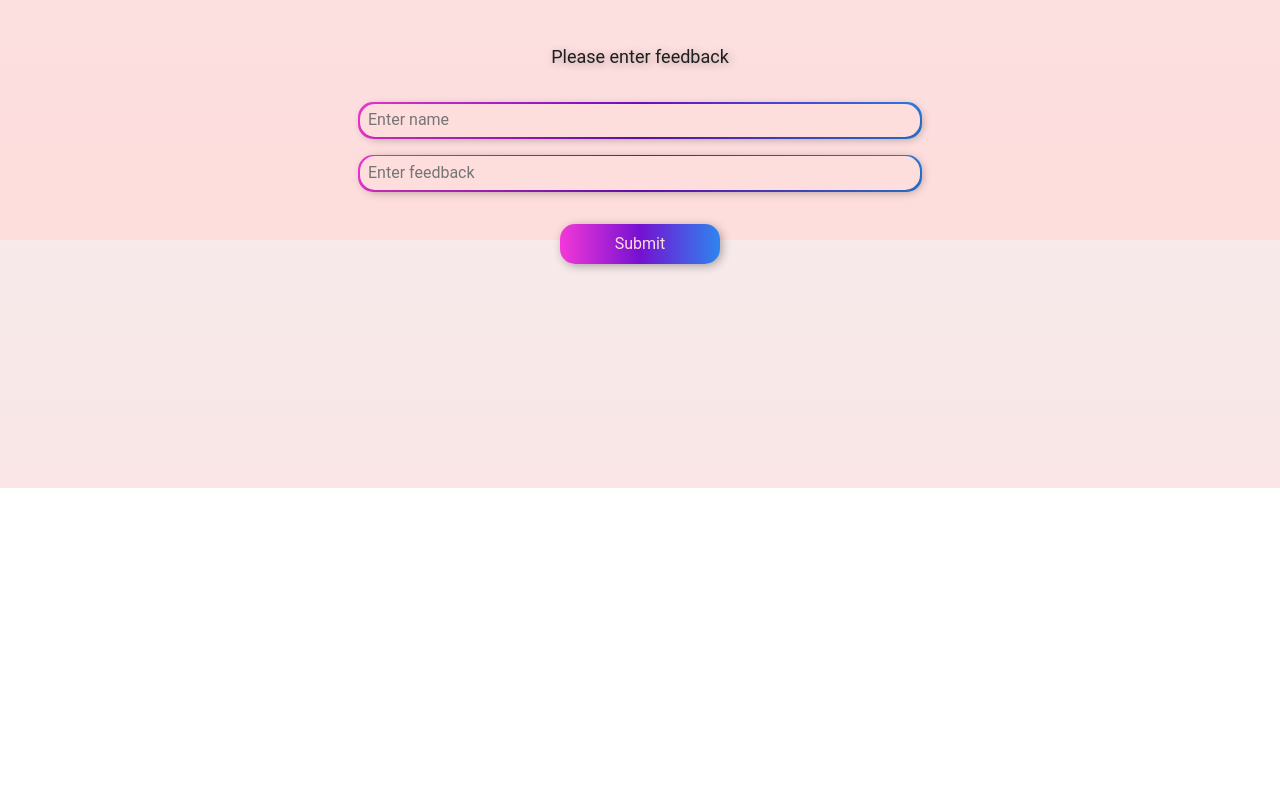
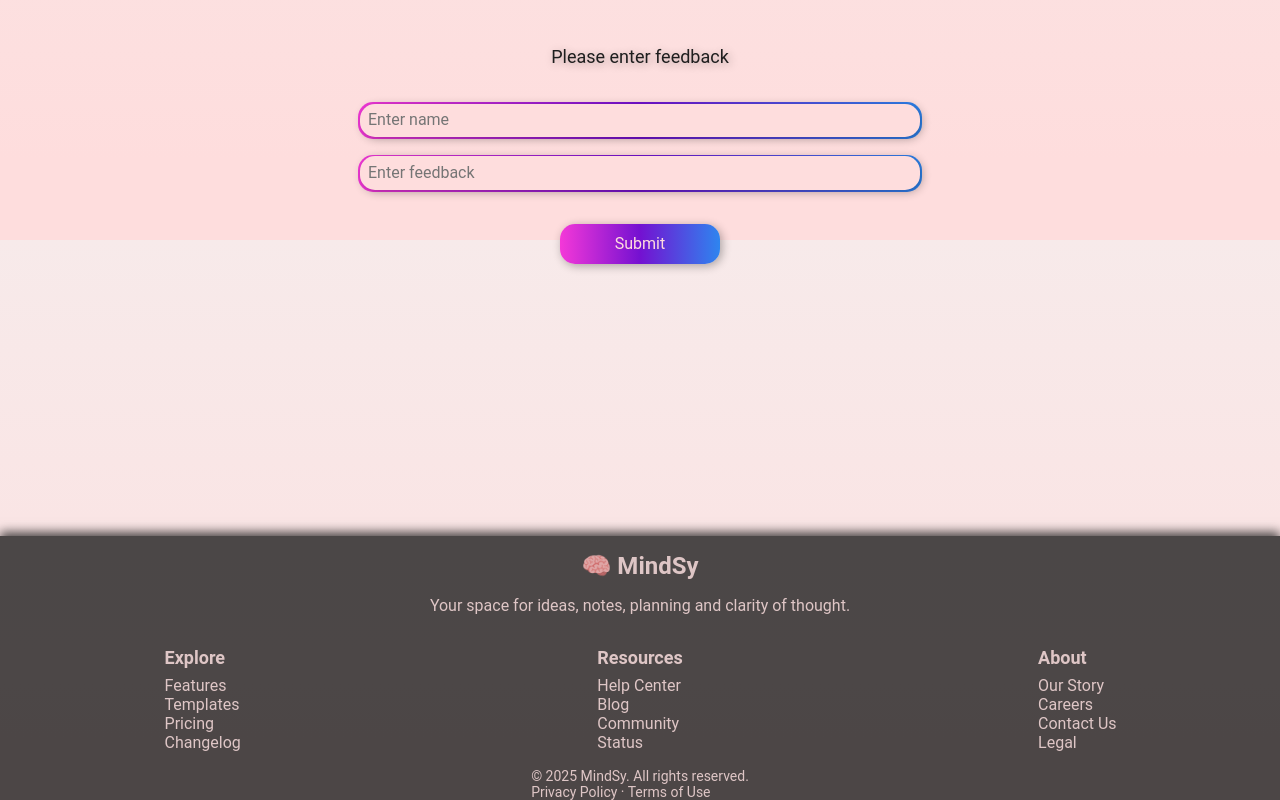
Before and after one commit to Uuugeen/MIndSy, a plain HTML site: page index.html in a window 1280 px wide. Shown: the part 3760-4560 px from the top of the page. Before the commit the page ends 4248 px from the top, so only its background shows below. Drawn offline with Linux system fonts and the light colour scheme.

Commit message:
udate styles

```diff
--- a/css/footer.css
+++ b/css/footer.css
@@ -0,0 +1,69 @@
+.footer {
+    width: 100%;
+    display: flex;
+    flex-direction: column;
+    justify-content: center;
+    background-color: var(--footerColor);
+    color: var(--surface);
+
+
+}
+
+#footer.animate {
+    box-shadow: 0px -4px 10px var(--footerColor);
+    transition: box-shadow 1s ease-in-out;
+    filter:contrast(75%);
+
+}
+
+.footer h3 {
+    text-align: center;
+    margin: 1rem;
+    font-size: 24px;
+    font-weight: 600;
+}
+
+
+.footer h4 {
+    margin-bottom: 0.5rem;
+    font-size: 18px;
+    font-weight: 600;
+}
+
+.footer-container {
+    max-width: 100vw;
+    width: 100%;
+    padding: 0;
+    margin: 0;
+}
+
+.footer a {
+    color: inherit;
+}
+
+
+.footer-content {
+    display: grid;
+    grid-template-columns: repeat(3, 1fr);
+    justify-content: center;
+    align-items: center;
+    gap: 2rem;
+}
+
+.footer-branding {
+    grid-column: 1/-1;
+    justify-self: center;
+    align-self: center;
+}
+
+.footer-links {
+    margin-bottom: 1rem;
+    justify-self: center;
+    align-self: center;
+}
+
+.footer-bottom {
+    justify-self: center;
+    align-self: center;
+    font-size: 14px;
+}
--- a/css/main.css
+++ b/css/main.css
@@ -298,6 +298,7 @@
     padding: 0.3rem 0.5rem;
     width: 35rem;
     box-shadow: 2px 2px 10px rgba(0, 0, 0, 0.313);
+    color: var(--surface-contrast);
 }
 
 .add-comment button {
--- a/css/style.css
+++ b/css/style.css
@@ -43,6 +43,8 @@ table {border-collapse: collapse;border-spacing: 0;}
     --backgroundViolet: linear-gradient(45deg, var(--violet) 0%, var(--violetSecondary) 30%, var(--violetThird) 60%);
 
 
+    --footerColor: #000000cc;
+
 
 
 
@@ -80,6 +82,8 @@ body.dark-theme {
 
     --startedFast: #00000037;
     --startedFast2:var(--blackColor);
+
+    --footerColor: #ffe4e4;
 
     --background: linear-gradient(90deg, var(--lightColor), var(--grayColor));
      --backgroundBlue:linear-gradient(90deg, var(--lightColor), var(--grayColor));
--- a/index.html
+++ b/index.html
@@ -156,6 +156,52 @@
             </main>
         </div>
 
+        <div class="footer-container container">
+            <footer class="footer" id="footer">
+                <div class="footer-content">
+                    <div class="footer-branding">
+                        <h3 class="text-header">🧠 MindSy</h3>
+                        <p>Your space for ideas, notes, planning and clarity of thought.</p>
+                    </div>
+
+                    <div class="footer-links">
+                        <h4 class="text-bold">Explore</h4>
+                        <ul>
+                            <li><a href="#">Features</a></li>
+                            <li><a href="#">Templates</a></li>
+                            <li><a href="#">Pricing</a></li>
+                            <li><a href="#">Changelog</a></li>
+                        </ul>
+                    </div>
+
+                    <div class="footer-links">
+                        <h4 class="text-bold">Resources</h4>
+                        <ul>
+                            <li><a href="#">Help Center</a></li>
+                            <li><a href="#">Blog</a></li>
+                            <li><a href="#">Community</a></li>
+                            <li><a href="#">Status</a></li>
+                        </ul>
+                    </div>
+
+                    <div class="footer-links">
+                    <h4 class="text-bold">About</h4>
+                    <ul>
+                        <li><a href="#">Our Story</a></li>
+                        <li><a href="#">Careers</a></li>
+                        <li><a href="#">Contact Us</a></li>
+                        <li><a href="#">Legal</a></li>
+                    </ul>
+                    </div>
+                </div>
+
+                <div class="footer-bottom">
+                    <p>&copy; 2025 MindSy. All rights reserved.</p>
+                    <p><a href="#">Privacy Policy</a> · <a href="#">Terms of Use</a></p>
+                </div>
+            </footer>
+        </div>
+
         <div class="modal-message" id="modal-message"></div>
 
     <script src="js/script.js" type="module"></script>
--- a/js/script.js
+++ b/js/script.js
@@ -5,6 +5,7 @@ import { innit } from './core.js';
 document.addEventListener('DOMContentLoaded', function() {
     renderComments()
     comments();
+    animateFooter();
     innit();
 
     const TOGGLE_THEME = document.getElementById('theme-switch');
@@ -75,3 +76,21 @@ function renderComments() {
     });
 
 }
+
+function animateFooter() {
+    const target = document.getElementById("footer");
+
+    const observer = new IntersectionObserver((entries, observer) => {
+        entries.forEach(entry => {
+            if (entry.isIntersecting) {
+                entry.target.classList.add("animate");
+                observer.unobserve(entry.target);
+            }
+            else {
+                entry.target.classList.remove("animate");
+            }
+        });
+    });
+
+    if (target) observer.observe(target);
+}
```
